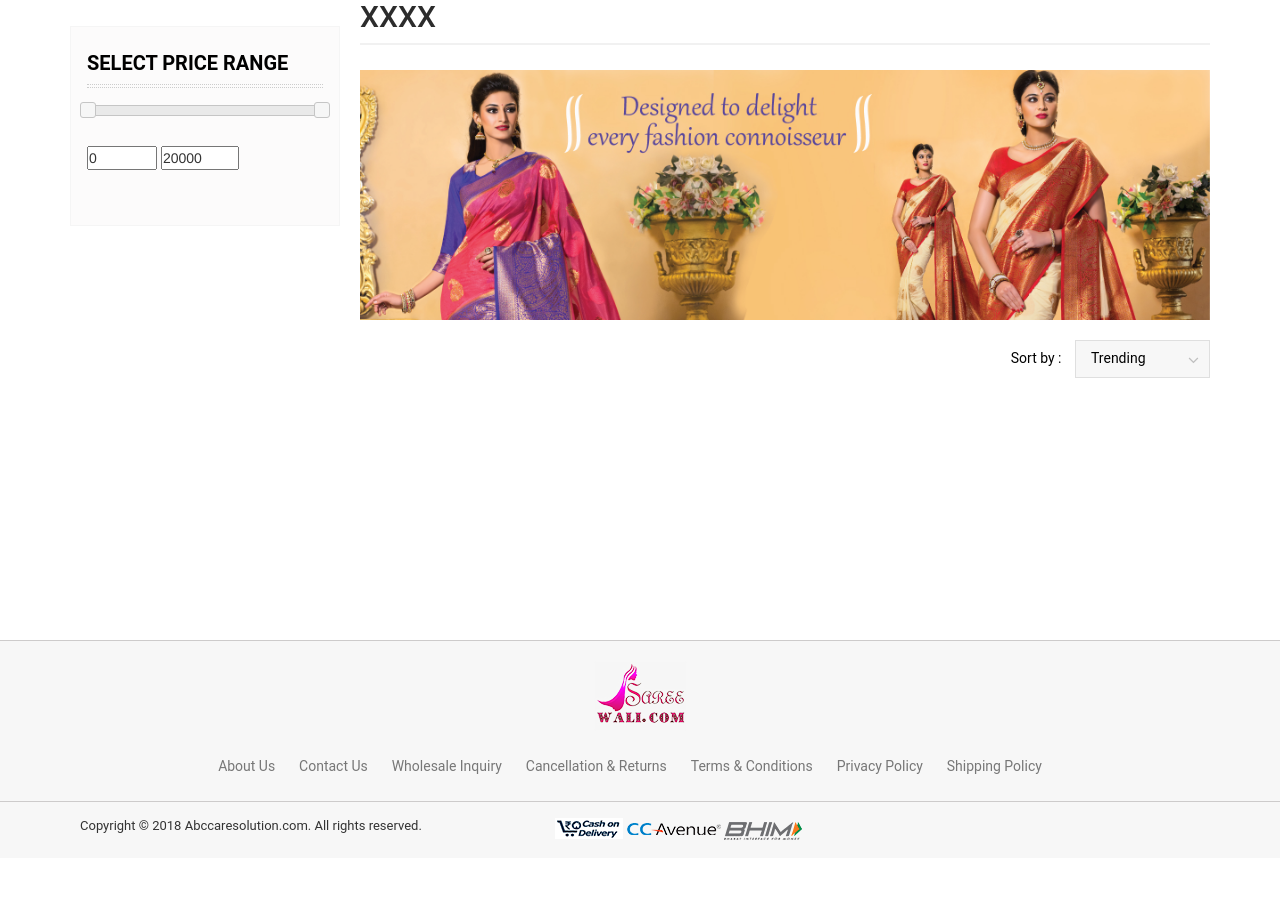
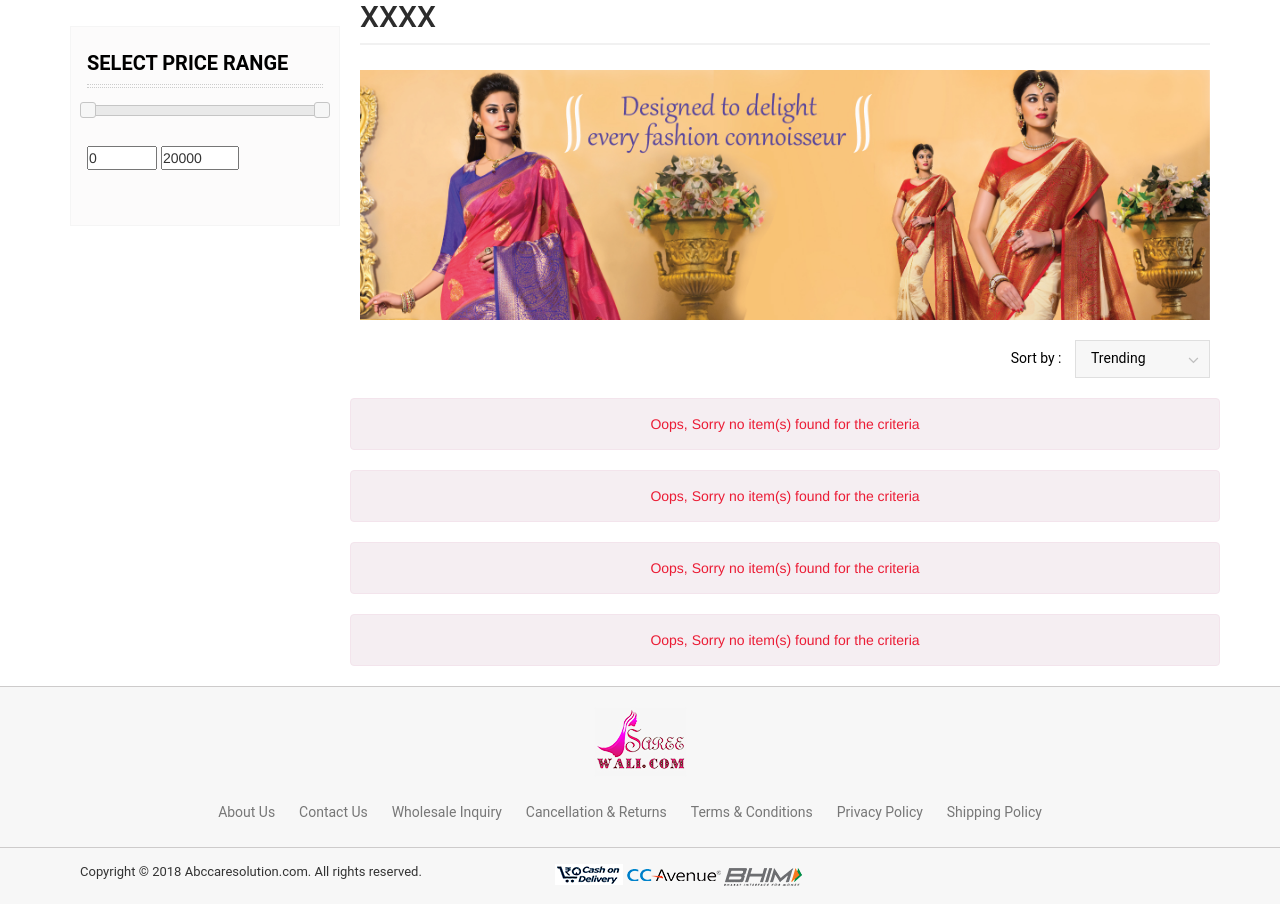
Before and after one commit to partha2008/sareewali, a CodeIgniter app: page /sareewali/product-list/xxxx in a window 1280 px wide. Shown: the part 165-1069 px from the top of the page. Before the commit the page ends 1005 px from the top, so only its background shows below. Run offline with CodeIgniter, Linux system fonts and the light colour scheme; data comes from the database, SQL or seed files in the repository; tables that the repository leaves empty hold one stand-in row (values such as "Sample post"); data that the repository does not hold is empty; some libraries are stand-ins or nearby versions.

Commit message:
product list

```diff
--- a/application/views/partials/products.php
+++ b/application/views/partials/products.php
@@ -63,5 +63,7 @@
           </div>
           <?php
             }
+          }else{
+            echo '<div class="no-prd">Oops, Sorry no item(s) found for the criteria</div>';
           }
           ?>
```
